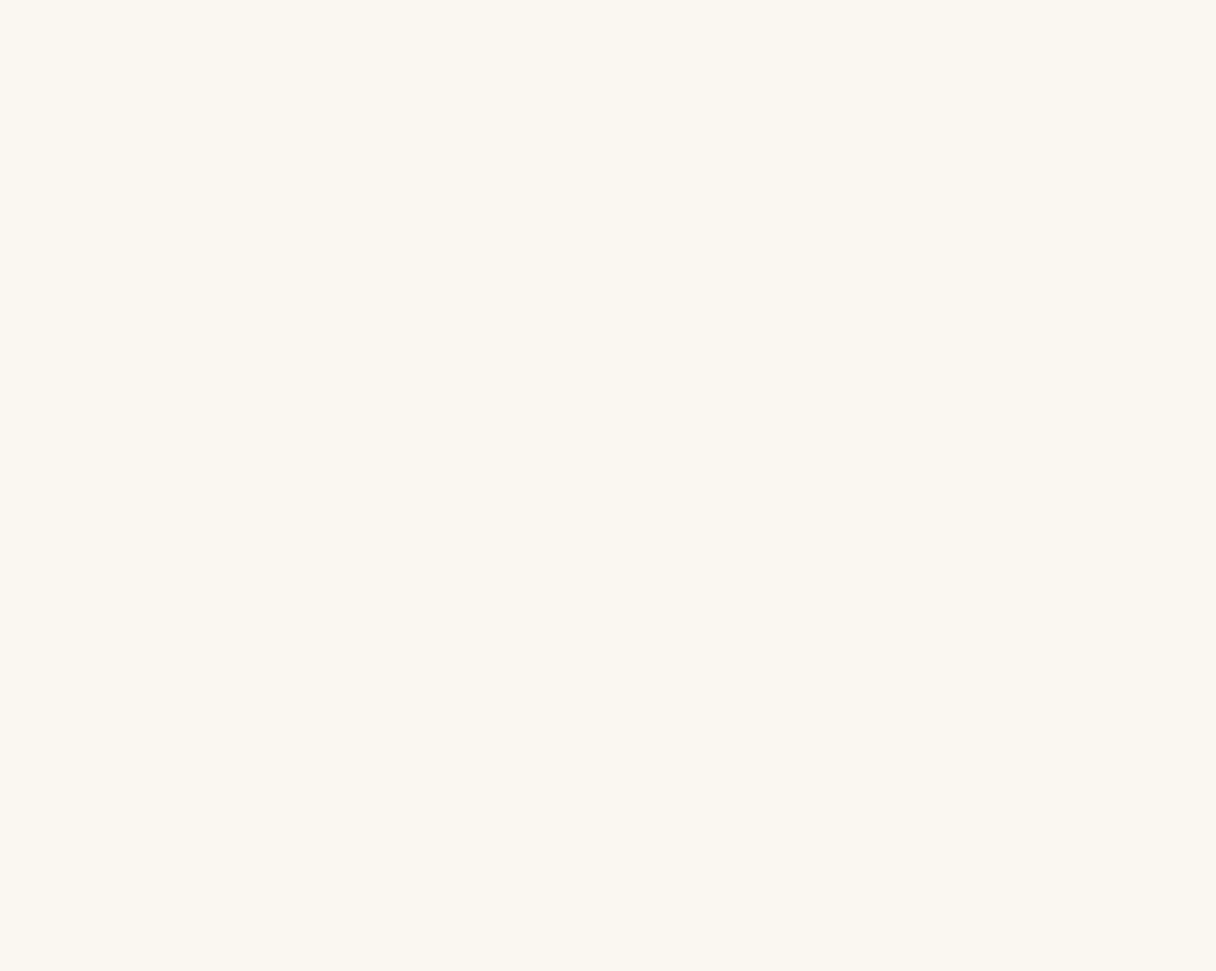
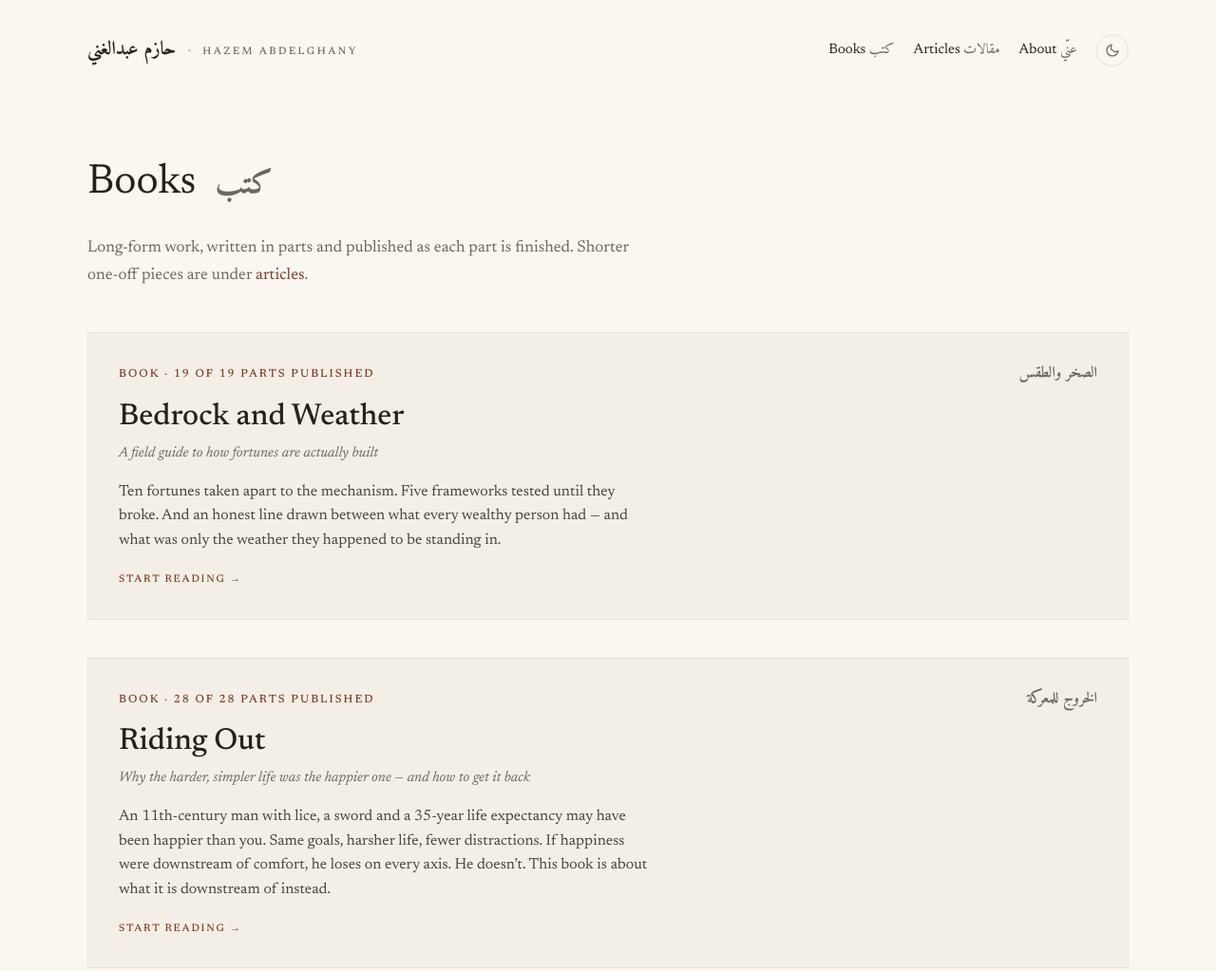
Before and after one commit to hazem-abdelghany20/hazem-abdelghany20.github.io, an Astro site: page /books in a window 1280 px wide. Before the commit this address had no page. Shown: the top 1023 px of the page at 95% size. Before the commit the page ends 800 px from the top, so only its background shows below. Built offline with nearby package versions, Linux system fonts and the light colour scheme; Astro itself is replaced by a stand-in of ours.

Commit message:
Split books from articles: /books/ index, articles-only /essays/, nav and home separated
Co-Authored-By: Claude Opus 5 <noreply@anthropic.com>

```diff
--- a/src/components/Footer.astro
+++ b/src/components/Footer.astro
@@ -24,7 +24,8 @@ const year = new Date().getFullYear();
     <nav class="footer-site" aria-label="Site">
       <span class="kicker">Site</span>
       <ul>
-        <li><a href="/essays/">All essays</a></li>
+        <li><a href="/books/">Books</a></li>
+        <li><a href="/essays/">Articles</a></li>
         <li><a href="/about/">About</a></li>
         <li><a href="/rss.xml">RSS</a></li>
       </ul>
--- a/src/components/Nav.astro
+++ b/src/components/Nav.astro
@@ -7,7 +7,8 @@
     <span class="en">HAZEM ABDELGHANY</span>
   </a>
   <div class="nav-links">
-    <a href="/essays/">Essays <span class="ar" dir="rtl" lang="ar">مقالات</span></a>
+    <a href="/books/">Books <span class="ar" dir="rtl" lang="ar">كتب</span></a>
+    <a href="/essays/">Articles <span class="ar" dir="rtl" lang="ar">مقالات</span></a>
     <a href="/about/">About <span class="ar" dir="rtl" lang="ar">عنّي</span></a>
     <button class="theme-toggle" id="theme-toggle" aria-label="Toggle dark mode">
       <svg class="icon-moon" viewBox="0 0 24 24" fill="none" stroke="currentColor" stroke-width="1.8" stroke-linecap="round" stroke-linejoin="round" aria-hidden="true">
--- /dev/null
+++ b/src/pages/books/index.astro
@@ -0,0 +1,81 @@
+---
+import { publishedEssays } from '../../lib/essays';
+import Base from '../../layouts/Base.astro';
+import { SERIES, seriesHref } from '../../lib/series';
+
+const all = await publishedEssays();
+
+// A book is a series with at least one published part. Long-form lives here;
+// one-off pieces live at /essays/. Keeping them on separate pages is the point:
+// a nineteen-part book and a single essay are not the same kind of thing.
+const books = Object.values(SERIES)
+  .map((s) => ({ s, count: all.filter((e) => e.data.series === s.key).length }))
+  .filter((b) => b.count > 0);
+---
+
+<Base
+  title="Books · كتب — Hazem Abdelghany"
+  description="The long-form work: books written in parts and published as they're finished. Bedrock and Weather, and Riding Out."
+>
+
+  <header class="page-head">
+    <h1 class="page-title">Books</h1>
+    <span dir="rtl" lang="ar" class="page-title-ar">كتب</span>
+  </header>
+
+  <p class="page-lede">
+    Long-form work, written in parts and published as each part is finished. Shorter one-off pieces
+    are under <a href="/essays/">articles</a>.
+  </p>
+
+  {books.map(({ s, count }) => (
+    <a class="book-card" href={seriesHref(s.key)}>
+      <div class="book-card-top">
+        <span class="tag">Book · {count} of {s.parts} parts published</span>
+        <span class="book-card-ar" dir="rtl" lang="ar">{s.ar}</span>
+      </div>
+      <h2 class="book-card-title">{s.title}</h2>
+      <p class="book-card-sub">{s.subtitle}</p>
+      <p class="book-card-blurb">{s.blurb}</p>
+      <span class="book-card-cta">Start reading →</span>
+    </a>
+  ))}
+</Base>
+
+<style>
+  .page-head {
+    display: flex;
+    align-items: baseline;
+    gap: 20px;
+    padding: 88px 0 20px 0;
+  }
+  .page-title { font-size: 44px; font-weight: 400; }
+  .page-title-ar { font-size: 34px; font-weight: 700; color: var(--muted); }
+  .page-lede {
+    max-width: 62ch;
+    margin: 0 0 44px 0;
+    font-size: 17px;
+    line-height: 1.7;
+    color: var(--muted);
+  }
+  .page-lede a { color: var(--accent); }
+
+  .book-card {
+    display: block;
+    border: 1px solid var(--line);
+    padding: 30px 32px 28px 32px;
+    margin-bottom: 40px;
+    background: var(--fig-surface);
+  }
+  .book-card:hover { border-color: var(--accent); }
+  .book-card-top { display: flex; justify-content: space-between; align-items: baseline; gap: 16px; margin-bottom: 14px; }
+  .book-card-ar { font-size: 16px; font-weight: 700; color: var(--muted); }
+  .book-card-title { font-size: 32px; font-weight: 500; color: var(--ink); line-height: 1.15; }
+  .book-card:hover .book-card-title { color: var(--accent); }
+  .book-card-sub { margin: 8px 0 0 0; font-size: 15px; font-style: italic; color: var(--muted); }
+  .book-card-blurb { margin: 16px 0 0 0; font-size: 16px; line-height: 1.6; color: var(--ink-2); max-width: 62ch; }
+  .book-card-cta {
+    display: inline-block; margin-top: 20px;
+    font-size: 11px; font-weight: 500; letter-spacing: 1.8px; text-transform: uppercase; color: var(--accent);
+  }
+</style>
--- a/src/pages/essays/index.astro
+++ b/src/pages/essays/index.astro
@@ -6,43 +6,53 @@ import { SERIES, seriesHref } from '../../lib/series';
 
 const all = await publishedEssays();
 
-// A series collapses to a single row. Otherwise nineteen parts of one book
-// bury everything else on the page.
+// This page is articles only — one-off pieces that stand on their own.
+// Book parts are not listed here; a book is a different kind of thing and
+// lives at /books/, otherwise nineteen parts of one book bury everything else.
 const standalone = all.filter((e) => !e.data.series);
-const seriesCards = Object.values(SERIES)
-  .map((s) => {
-    const parts = all.filter((e) => e.data.series === s.key);
-    return { s, count: parts.length, latest: parts[0]?.data.date };
-  })
-  .filter((c) => c.count > 0);
+const books = Object.values(SERIES)
+  .map((s) => ({ s, count: all.filter((e) => e.data.series === s.key).length }))
+  .filter((b) => b.count > 0);
 ---
 
 <Base
-  title="Essays · مقالات — Hazem Abdelghany"
-  description="Everything Hazem Abdelghany has published, across five threads — building, faith, the body, the mind, and perspective. In Egyptian Arabic and English."
+  title="Articles · مقالات — Hazem Abdelghany"
+  description="Standalone articles by Hazem Abdelghany, across five threads — building, faith, the body, the mind, and perspective. In Egyptian Arabic and English. The long-form books live separately."
 >
 
   <header class="page-head">
-    <h1 class="page-title">Essays</h1>
+    <h1 class="page-title">Articles</h1>
     <span dir="rtl" lang="ar" class="page-title-ar">مقالات</span>
   </header>
 
-  {seriesCards.map(({ s, count }) => (
-    <a class="series-card" href={seriesHref(s.key)}>
-      <div class="series-card-top">
-        <span class="tag">Series</span>
-        <span class="meta">{count} {count === 1 ? 'part' : 'parts'}</span>
-      </div>
-      <h2 class="series-card-title">{s.title}</h2>
-      <p class="series-card-sub">{s.subtitle}</p>
-      <p class="series-card-blurb">{s.blurb}</p>
-      <span class="series-card-cta">Start reading →</span>
-    </a>
-  ))}
+  <p class="page-lede">
+    One-off pieces, each one standing on its own. The long-form work is in the
+    <a href="/books/">books</a>.
+  </p>
 
   <div class="row-list">
     {standalone.map((e, i) => <EssayRow essay={e} num={String(i + 1).padStart(2, '0')} />)}
   </div>
+
+  {books.length > 0 && (
+    <section class="also-books">
+      <div class="section-head">
+        <h2 class="kicker">Also — the books</h2>
+        <span dir="rtl" lang="ar" class="section-head-ar">الكتب</span>
+      </div>
+      {books.map(({ s, count }) => (
+        <a class="series-card" href={seriesHref(s.key)}>
+          <div class="series-card-top">
+            <span class="tag">Book</span>
+            <span class="meta">{count} of {s.parts} parts</span>
+          </div>
+          <h3 class="series-card-title">{s.title}</h3>
+          <p class="series-card-sub">{s.subtitle}</p>
+          <span class="series-card-cta">Start reading →</span>
+        </a>
+      ))}
+    </section>
+  )}
 </Base>
 
 <style>
@@ -50,10 +60,19 @@ const seriesCards = Object.values(SERIES)
     display: flex;
     align-items: baseline;
     gap: 20px;
-    padding: 88px 0 44px 0;
+    padding: 88px 0 20px 0;
   }
   .page-title { font-size: 44px; font-weight: 400; }
   .page-title-ar { font-size: 34px; font-weight: 700; color: var(--muted); }
+  .page-lede {
+    max-width: 62ch; margin: 0 0 40px 0;
+    font-size: 17px; line-height: 1.7; color: var(--muted);
+  }
+  .page-lede a { color: var(--accent); }
+
+  .also-books { border-top: 1px solid var(--line); margin-top: 72px; padding: 56px 0 0 0; }
+  .section-head { display: flex; justify-content: space-between; align-items: baseline; padding-bottom: 30px; }
+  .section-head-ar { font-size: 17px; color: var(--muted); }
 
   .series-card {
     display: block;
--- a/src/pages/sitemap.xml.ts
+++ b/src/pages/sitemap.xml.ts
@@ -8,6 +8,7 @@ export async function GET({ site }: { site: URL }) {
 
   const urls = [
     { loc: '/', pri: '1.0' },
+    { loc: '/books/', pri: '0.9' },
     { loc: '/essays/', pri: '0.9' },
     { loc: '/about/', pri: '0.7' },
     ...Object.values(SERIES).map((s) => ({ loc: seriesHref(s.key), pri: '0.9' })),
```
Also changed, not shown: src/pages/index.astro (+15 -5 lines), src/pages/threads/[thread].astro (+5 -5 lines).
